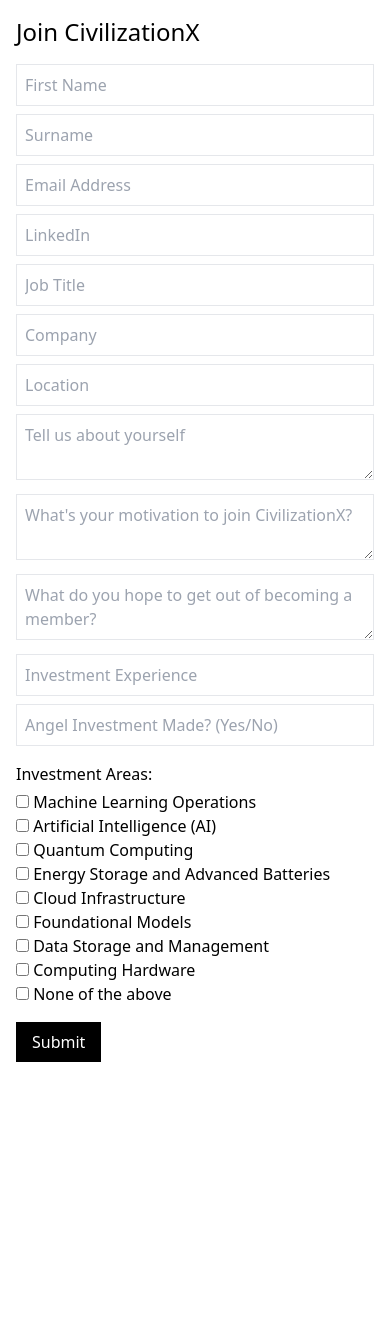
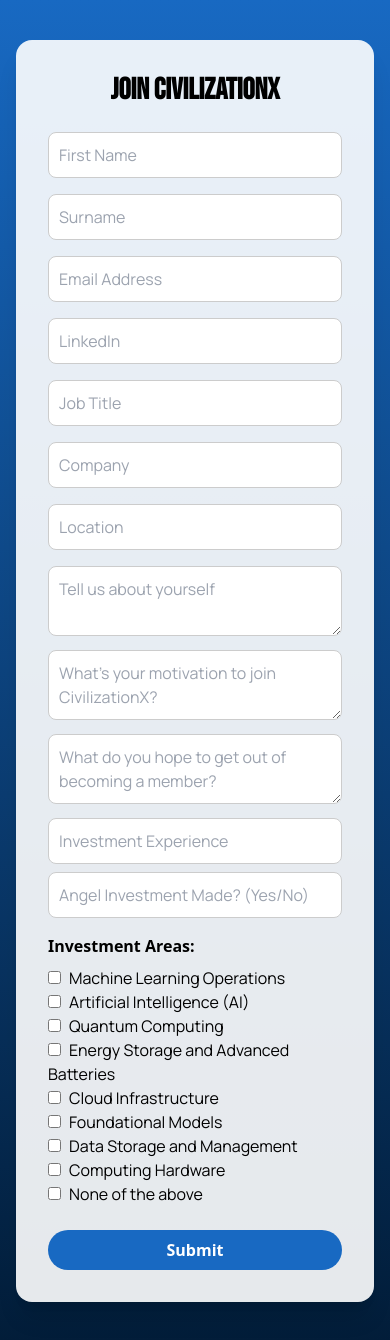
Before and after one commit to laurenlarsen11/civilizationx-onboarding-app, a Next.js app: page /join in a window 390 px wide. Before the commit the page ends 1078 px from the top, so only its background shows below. Built offline with nearby package versions, Linux system fonts and the light colour scheme.

Commit message:
fixing join style

```diff
--- a/pages/join.js
+++ b/pages/join.js
@@ -1,5 +1,6 @@
 import { useState } from 'react';
 import axios from 'axios';
+import Head from 'next/head';
 
 export default function Join() {
   const [formData, setFormData] = useState({
@@ -7,10 +8,13 @@
     jobTitle: '', company: '', location: '', description: '',
     motivation: '', goals: '', experience: '', angel: '', areas: []
   });
+
   const [submitted, setSubmitted] = useState(false);
+  const [error, setError] = useState('');
 
   const handleChange = (e) => {
     const { name, value, type, checked } = e.target;
+
     if (type === 'checkbox') {
       setFormData(prev => ({
         ...prev,
@@ -24,43 +28,88 @@
   };
 
   const handleSubmit = async () => {
+    setError('');
     try {
       await axios.post('/api/submit-investor', formData);
       setSubmitted(true);
     } catch (err) {
-      console.error('Submission failed', err);
+      console.error('Submit error:', err);
+      setError('Something went wrong. Please try again.');
     }
   };
 
-  if (submitted) return <p className="p-4">Thank you! Check your email for a welcome message.</p>;
+  return (
+    <>
+      <Head>
+        <title>Join CivilizationX</title>
+        <link
+          href="https://fonts.googleapis.com/css2?family=Manrope:wght@400;600&family=Bebas+Neue&display=swap"
+          rel="stylesheet"
+        />
+      </Head>
 
-  return (
-    <div className="p-4 max-w-xl mx-auto">
-      <h2 className="text-2xl mb-4">Join CivilizationX</h2>
-      <input name="firstName" placeholder="First Name" onChange={handleChange} className="border p-2 mb-2 w-full" />
-      <input name="surname" placeholder="Surname" onChange={handleChange} className="border p-2 mb-2 w-full" />
-      <input name="email" placeholder="Email Address" onChange={handleChange} className="border p-2 mb-2 w-full" />
-      <input name="linkedIn" placeholder="LinkedIn" onChange={handleChange} className="border p-2 mb-2 w-full" />
-      <input name="jobTitle" placeholder="Job Title" onChange={handleChange} className="border p-2 mb-2 w-full" />
-      <input name="company" placeholder="Company" onChange={handleChange} className="border p-2 mb-2 w-full" />
-      <input name="location" placeholder="Location" onChange={handleChange} className="border p-2 mb-2 w-full" />
-      <textarea name="description" placeholder="Tell us about yourself" onChange={handleChange} className="border p-2 mb-2 w-full" />
-      <textarea name="motivation" placeholder="What's your motivation to join CivilizationX?" onChange={handleChange} className="border p-2 mb-2 w-full" />
-      <textarea name="goals" placeholder="What do you hope to get out of becoming a member?" onChange={handleChange} className="border p-2 mb-2 w-full" />
-      <input name="experience" placeholder="Investment Experience" onChange={handleChange} className="border p-2 mb-2 w-full" />
-      <input name="angel" placeholder="Angel Investment Made? (Yes/No)" onChange={handleChange} className="border p-2 mb-2 w-full" />
-      <p className="mt-2 mb-1">Investment Areas:</p>
+      <div className="min-h-screen bg-gradient-to-b from-[#1869c2] to-[#021d39] flex items-center justify-center px-4 py-10">
+        <div className="bg-white bg-opacity-90 p-8 rounded-2xl shadow-xl w-full max-w-2xl">
+          {submitted ? (
+            <h2 className="text-xl text-center text-green-700 font-semibold font-[Manrope]">
+              Thank you! Check your email for a welcome message.
+            </h2>
+          ) : (
+            <>
+              <h2 className="text-3xl text-center font-bold mb-6" style={{ fontFamily: 'Bebas Neue, sans-serif' }}>
+                Join CivilizationX
+              </h2>
+
+              <div className="grid grid-cols-1 md:grid-cols-2 gap-4 font-[Manrope]">
+                <input name="firstName" placeholder="First Name" onChange={handleChange} className="input" />
+                <input name="surname" placeholder="Surname" onChange={handleChange} className="input" />
+                <input name="email" placeholder="Email Address" onChange={handleChange} className="input" />
+                <input name="linkedIn" placeholder="LinkedIn" onChange={handleChange} className="input" />
+                <input name="jobTitle" placeholder="Job Title" onChange={handleChange} className="input" />
+                <input name="company" placeholder="Company" onChange={handleChange} className="input" />
+                <input name="location" placeholder="Location" onChange={handleChange} className="input" />
+              </div>
+
+              <textarea name="description" placeholder="Tell us about yourself" onChange={handleChange} className="input mt-4" />
+              <textarea name="motivation" placeholder="What's your motivation to join CivilizationX?" onChange={handleChange} className="input mt-2" />
+              <textarea name="goals" placeholder="What do you hope to get out of becoming a member?" onChange={handleChange} className="input mt-2" />
+              <input name="experience" placeholder="Investment Experience" onChange={handleChange} className="input mt-2" />
+              <input name="angel" placeholder="Angel Investment Made? (Yes/No)" onChange={handleChange} className="input mt-2" />
+
+              <p className="mt-4 mb-2 font-semibold">Investment Areas:</p>
               {[
                 "Machine Learning Operations", "Artificial Intelligence (AI)", "Quantum Computing",
                 "Energy Storage and Advanced Batteries", "Cloud Infrastructure",
                 "Foundational Models", "Data Storage and Management", "Computing Hardware", "None of the above"
               ].map(area => (
-        <label key={area} className="block">
-          <input type="checkbox" name="areas" value={area} onChange={handleChange} />
-          {` ${area}`}
+                <label key={area} className="block font-[Manrope]">
+                  <input type="checkbox" name="areas" value={area} onChange={handleChange} className="mr-2" />
+                  {area}
                 </label>
               ))}
-      <button onClick={handleSubmit} className="bg-black text-white px-4 py-2 mt-4">Submit</button>
+
+              <button
+                onClick={handleSubmit}
+                className="w-full bg-[#1869c2] hover:bg-[#145aa1] text-white font-semibold py-2 px-4 rounded-full transition-all mt-6"
+              >
+                Submit
+              </button>
+
+              {error && <p className="text-red-500 mt-3 text-center">{error}</p>}
+            </>
+          )}
         </div>
+      </div>
+
+      <style jsx>{`
+        .input {
+          width: 100%;
+          padding: 10px;
+          border: 1px solid #ccc;
+          border-radius: 8px;
+          font-family: Manrope, sans-serif;
+        }
+      `}</style>
+    </>
   );
 }
```
Lines whose indentation alone changed are shown as unchanged.
